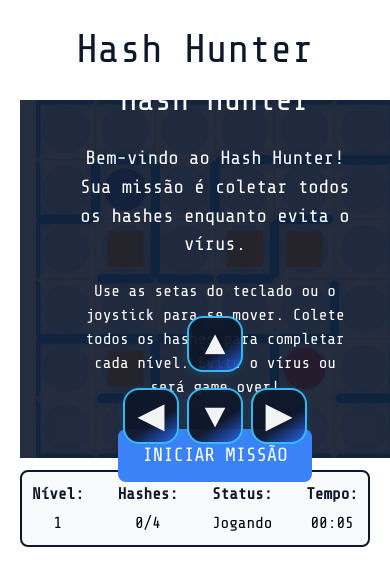
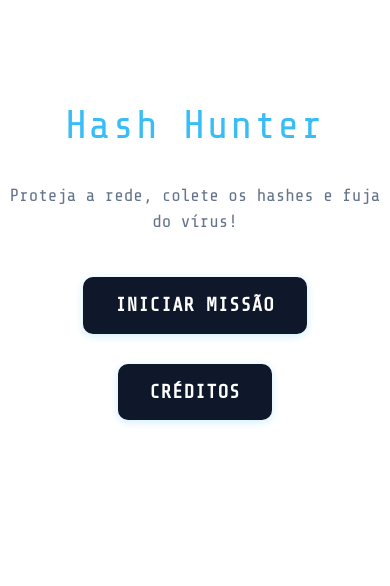
Before and after one commit to kauaenrico/pi7-game-hash-hunter, a React (Vite) app: page / in a window 390 px wide. Shown: the top 586 px of the page. Built offline with nearby package versions, Linux system fonts and the light colour scheme.

Commit message:
correções mobile e menu inicial

```diff
--- a/src/components/Game/Game.css
+++ b/src/components/Game/Game.css
@@ -29,12 +29,29 @@
 }
 
 @media (max-width: 700px) {
-  .canvas-container.center-mobile {
+  .canvas-container.center-mobile,
+  .canvas-container.center-mobile.mobile-stack {
+    flex-direction: column;
     justify-content: center;
     align-items: center;
     width: 100vw;
     min-width: 0;
     margin: 0 auto 12px auto;
+    padding: 0;
+  }
+  .game-container {
+    padding: 8px 0 0 0;
+    max-width: 100vw;
+    min-width: 0;
+  }
+  #gameTitle {
+    font-size: 1.5rem;
+    margin-bottom: 8px;
+  }
+  .game-status {
+    max-width: 98vw;
+    font-size: 0.95rem;
+    padding: 6px;
   }
 }
 
@@ -257,3 +274,117 @@
   background: #2563eb;
   color: #fff;
 }
+
+.virtual-arrows-row {
+  width: 100vw;
+  display: flex;
+  justify-content: center;
+  align-items: center;
+  margin-top: 8px;
+  margin-bottom: 8px;
+}
+
+.virtual-arrows-mobile {
+  display: flex;
+  flex-direction: column;
+  align-items: center;
+  gap: 0.2rem;
+}
+
+.virtual-arrows-mobile .arrow {
+  margin: 2px;
+}
+
+.start-menu {
+  display: flex;
+  flex-direction: column;
+  align-items: center;
+  justify-content: center;
+  min-height: 60vh;
+  gap: 18px;
+}
+.start-title {
+  font-size: 2.5rem;
+  color: #38bdf8;
+  margin-bottom: 8px;
+  letter-spacing: 2px;
+}
+.start-desc {
+  font-size: 1.1rem;
+  color: #64748b;
+  margin-bottom: 18px;
+  text-align: center;
+}
+.start-btn, .credits-btn {
+  padding: 14px 32px;
+  font-size: 1.2rem;
+  background: #0f172a;
+  color: #fff;
+  border: none;
+  border-radius: 10px;
+  margin: 6px 0;
+  font-family: 'Share Tech Mono', monospace;
+  font-weight: bold;
+  letter-spacing: 1px;
+  cursor: pointer;
+  box-shadow: 0 2px 8px #0ea5e933;
+  transition: background 0.15s, color 0.15s;
+}
+.start-btn:hover, .credits-btn:hover {
+  background: #2563eb;
+  color: #fff;
+}
+
+.credits-popup {
+  position: fixed;
+  top: 0; left: 0; right: 0; bottom: 0;
+  background: rgba(15,23,42,0.85);
+  z-index: 2000;
+  display: flex;
+  align-items: center;
+  justify-content: center;
+}
+.credits-content {
+  background: #181f2a;
+  color: #fff;
+  border: 2px solid #38bdf8;
+  border-radius: 16px;
+  padding: 32px 24px 24px 24px;
+  min-width: 220px;
+  max-width: 90vw;
+  text-align: center;
+  box-shadow: 0 4px 24px #0ea5e9aa;
+}
+.credits-content h2 {
+  font-size: 1.5rem;
+  margin-bottom: 12px;
+}
+.credits-content p {
+  font-size: 1.1rem;
+  margin-bottom: 18px;
+}
+
+.virtual-arrows-old {
+  display: flex;
+  flex-direction: column;
+  align-items: center;
+  gap: 0.2rem;
+}
+.virtual-arrows-old .arrow-old {
+  background: #0f172a;
+  color: #fff;
+  border: none;
+  border-radius: 50%;
+  width: 48px;
+  height: 48px;
+  margin: 4px;
+  font-size: 2rem;
+  opacity: 0.85;
+  font-family: 'Share Tech Mono', monospace;
+  box-shadow: 0 2px 8px #0ea5e933;
+  transition: background 0.15s, color 0.15s;
+}
+.virtual-arrows-old .arrow-old:active, .virtual-arrows-old .arrow-old:focus {
+  background: #2563eb;
+  color: #fff;
+}
--- a/src/components/Game/Game.tsx
+++ b/src/components/Game/Game.tsx
@@ -76,18 +76,6 @@ function getRandom(arr) {
   return arr[Math.floor(Math.random() * arr.length)];
 }
 
-// Componente de setas virtuais para mobile
-const VirtualArrows: React.FC<{ onMove: (dir: string) => void }> = ({ onMove }) => (
-  <div className="virtual-arrows">
-    <button className="arrow up" onTouchStart={() => onMove('arrowup')} onMouseDown={() => onMove('arrowup')}>▲</button>
-    <div>
-      <button className="arrow left" onTouchStart={() => onMove('arrowleft')} onMouseDown={() => onMove('arrowleft')}>◀</button>
-      <button className="arrow down" onTouchStart={() => onMove('arrowdown')} onMouseDown={() => onMove('arrowdown')}>▼</button>
-      <button className="arrow right" onTouchStart={() => onMove('arrowright')} onMouseDown={() => onMove('arrowright')}>▶</button>
-    </div>
-  </div>
-);
-
 export const Game: React.FC = () => {
   const canvasRef = useRef<HTMLCanvasElement>(null);
   const [gameState, setGameState] = useState({
@@ -108,18 +96,20 @@ export const Game: React.FC = () => {
   const [canvasSize, setCanvasSize] = useState(600);
   const [showTipPopup, setShowTipPopup] = useState(false);
   const [tipPopupText, setTipPopupText] = useState('');
+  const [gameReady, setGameReady] = useState(false);
+  const [showCredits, setShowCredits] = useState(false);
 
   useEffect(() => {
     // Responsividade do canvas
     function handleResize() {
-      const min = Math.min(window.innerWidth, window.innerHeight) - 32;
+      const min = Math.min(window.innerWidth, window.innerHeight) - (isMobile ? 32 : 64);
       setCanvasSize(Math.max(240, Math.min(600, min)));
       setIsMobile(window.innerWidth < 700);
     }
     handleResize();
     window.addEventListener('resize', handleResize);
     return () => window.removeEventListener('resize', handleResize);
-  }, []);
+  }, [isMobile]);
 
   useEffect(() => {
     // Bloquear scroll e zoom no mobile
@@ -136,7 +126,7 @@ export const Game: React.FC = () => {
   }, []);
 
   useEffect(() => {
-    if (!canvasRef.current) return;
+    if (!gameReady || !canvasRef.current) return;
     gameEngine = new GameEngine(canvasRef.current, {
       onGameStateChange: setGameState,
       onGameOver: (message) => {
@@ -160,70 +150,81 @@ export const Game: React.FC = () => {
     return () => {
       gameEngine?.cleanup();
     };
-  }, []);
+  }, [gameReady, canvasSize]);
 
   const handleStartGame = () => {
     setShowStartScreen(false);
     setShowGameOver(false);
     setShowLevelComplete(false);
-    // Reiniciar o jogo
-    gameEngine?.cleanup();
-    if (canvasRef.current) {
-      gameEngine = new GameEngine(canvasRef.current, {
-        onGameStateChange: setGameState,
-        onGameOver: (message) => {
-          setGameOverMessage(getRandom(gameOverMessages));
-          setShowGameOver(true);
-        },
-        onLevelComplete: (message, tip) => {
-          setLevelCompleteMessage(getRandom(levelCompleteMessages));
-          setSecurityTip(getRandom(levelCompleteTips));
-          setShowLevelComplete(true);
-        },
-        onSecurityTip: (tip) => {
-          setSecurityTip(tip);
-          setShowSecurityTip(true);
-        },
-        onHashCollected: showHashTip
-      });
-      gameEngine.setOnNextLevel(() => {
-        setShowLevelComplete(true);
-      });
-    }
+    setGameReady(true);
   };
 
   const handleRetry = () => {
     setShowGameOver(false);
     setShowLevelComplete(false);
-    // Reiniciar o jogo
-    handleStartGame();
+    setGameReady(false);
+    setTimeout(() => setGameReady(true), 50);
   };
 
   const handleNextLevel = () => {
     setShowLevelComplete(false);
-    // Avançar para o próximo nível
     gameEngine?.nextLevel();
   };
 
-  // Função para mostrar dica ao coletar hash
   function showHashTip() {
     setTipPopupText(getRandomTip());
     setShowTipPopup(true);
     gameEngine?.pause();
   }
-
   function handleContinueTip() {
     setShowTipPopup(false);
-    setTimeout(() => gameEngine?.resume(), 100); // retoma o jogo
+    setTimeout(() => gameEngine?.resume(), 100);
+  }
+
+  // Setas virtuais estilo anterior
+  const VirtualArrows: React.FC<{ onMove: (dir: string) => void }> = ({ onMove }) => (
+    <div className="virtual-arrows-row">
+      <div className="virtual-arrows-old">
+        <button className="arrow-old up" onPointerDown={() => onMove('arrowup')}>▲</button>
+        <div>
+          <button className="arrow-old left" onPointerDown={() => onMove('arrowleft')}>◀</button>
+          <button className="arrow-old down" onPointerDown={() => onMove('arrowdown')}>▼</button>
+          <button className="arrow-old right" onPointerDown={() => onMove('arrowright')}>▶</button>
+        </div>
+      </div>
+    </div>
+  );
+
+  // Página inicial customizada
+  if (showStartScreen) {
+    return (
+      <div className="game-container font-tech">
+        <div className="start-menu">
+          <h1 className="start-title">Hash Hunter</h1>
+          <p className="start-desc">Proteja a rede, colete os hashes e fuja do vírus!</p>
+          <button className="start-btn" onClick={handleStartGame}>INICIAR MISSÃO</button>
+          <button className="credits-btn" onClick={() => setShowCredits(true)}>CRÉDITOS</button>
+        </div>
+        {showCredits && (
+          <div className="credits-popup">
+            <div className="credits-content">
+              <h2>Créditos</h2>
+              <p>Jogo desenvolvido para fins educacionais.<br />Inspirado em temas de segurança da informação.<br />Desenvolvedor: Seu Nome Aqui</p>
+              <button className="continue-button" onClick={() => setShowCredits(false)}>VOLTAR</button>
+            </div>
+          </div>
+        )}
+      </div>
+    );
   }
 
   return (
     <div className="game-container font-tech">
       <h1 id="gameTitle">Hash Hunter</h1>
-      <div className="canvas-container center-mobile">
-        <canvas ref={canvasRef} width={canvasSize} height={canvasSize} style={{ width: canvasSize, height: canvasSize }} />
+      <div className={`canvas-container center-mobile${isMobile ? ' mobile-stack' : ''}`}>
+        <canvas ref={canvasRef} width={canvasSize} height={canvasSize} style={{ width: canvasSize, height: canvasSize, display: gameReady ? 'block' : 'none' }} />
         <GameOverlay
-          showStartScreen={showStartScreen}
+          showStartScreen={false}
           showGameOver={showGameOver}
           showLevelComplete={showLevelComplete}
           gameOverMessage={gameOverMessage}
@@ -232,9 +233,6 @@ export const Game: React.FC = () => {
           onRetry={handleRetry}
           onNextLevel={handleNextLevel}
         />
-        {isMobile && (
-          <VirtualArrows onMove={dir => gameEngine?.movePlayerExternally(dir)} />
-        )}
         {showTipPopup && (
           <div className="security-tip-popup show">
             <span className="tip-icon">🛡️</span>
@@ -243,6 +241,9 @@ export const Game: React.FC = () => {
           </div>
         )}
       </div>
+      {isMobile && gameReady && (
+        <VirtualArrows onMove={dir => gameEngine?.movePlayerExternally(dir)} />
+      )}
       <GameStatus {...gameState} />
       <PauseOverlay />
       <SecurityTipPopup
```
